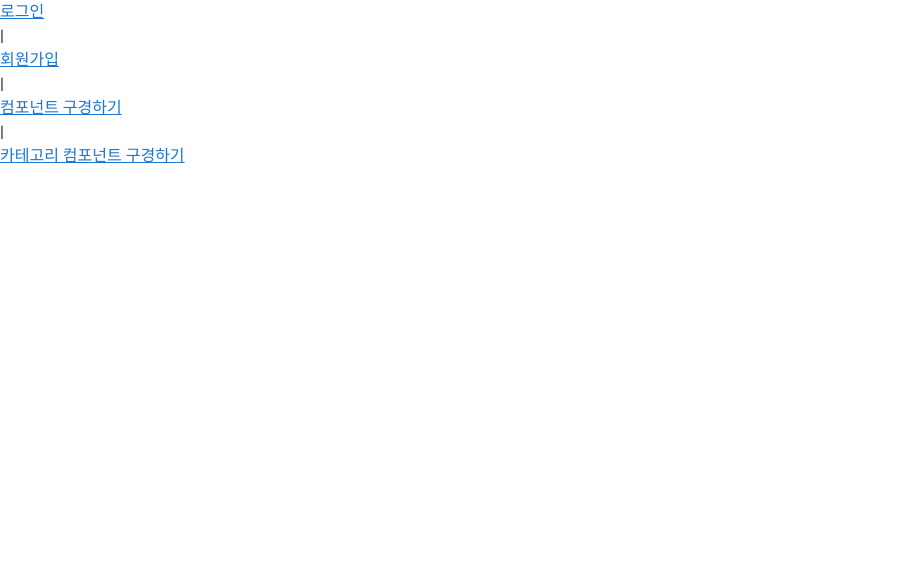
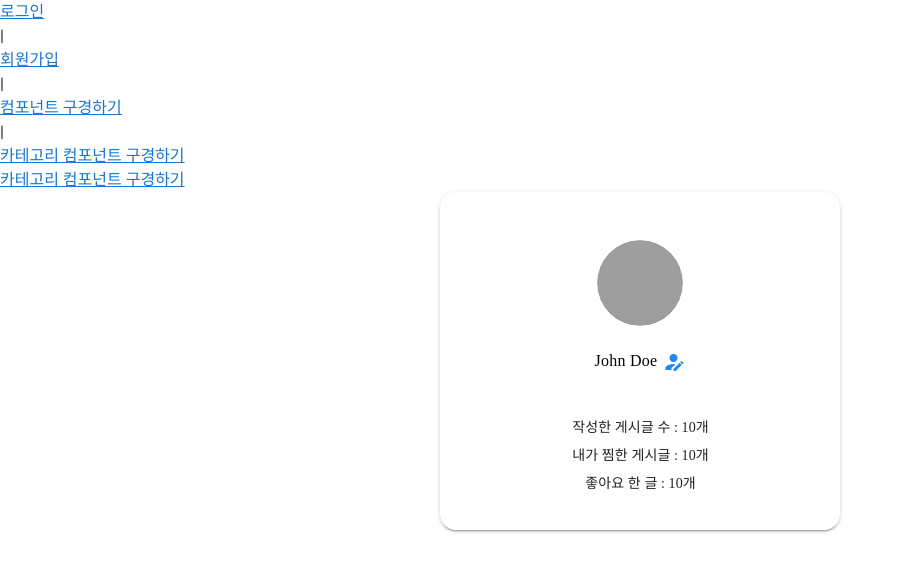
Before and after one commit to sout1217/what_should_i_eat_today_front, a Vue app: page /components2 in a window 1280 px wide. Shown: the top 572 px of the page, without its empty margins (0-904 px from the left). Built offline with nearby package versions, Linux system fonts and the light colour scheme; grey boxes are pictures that could not be loaded; what mdi-vue, vue-toast-notification would draw is missing.

Commit message:
Feat Profile 개발 완료

```diff
--- a/src/App.vue
+++ b/src/App.vue
@@ -4,6 +4,7 @@
     <router-link to="/signup">회원가입 </router-link> |
     <router-link to="/components">컴포넌트 구경하기</router-link> |
     <router-link to="/category">카테고리 컴포넌트 구경하기</router-link>
+    <router-link to="/components2">카테고리 컴포넌트 구경하기</router-link>
 
     <v-main>
       <router-view />
--- /dev/null
+++ b/src/components/common/profile/Profile.vue
@@ -0,0 +1,117 @@
+<template>
+  <v-container>
+    <v-row justify="space-around">
+      <v-card width="400" class="pa-8" style="border-radius: 16px">
+        <!--<v-img
+          height="200px"
+          src="https://cdn.pixabay.com/photo/2020/07/12/07/47/bee-5396362_1280.jpg"
+        ></v-img>-->
+        <v-card-title class="black--text flex-column">
+          <v-avatar size="86" class="mb-4">
+            <img
+              alt="user"
+              src="https://cdn.pixabay.com/photo/2020/06/24/19/12/cabbage-5337431_1280.jpg"
+            />
+          </v-avatar>
+          <p class="pa-2">
+            John Doe
+            <v-icon
+              normal
+              color="darken-2"
+              class="brand-primary-blue h3"
+              @click="editProfile"
+            >
+              mdi-account-edit
+            </v-icon>
+          </p>
+        </v-card-title>
+
+        <v-card-actions class="black--text pa-0 flex-column">
+          <v-btn color="lighten-2" text small @click="myPost">
+            <v-card-text calss="b3 black--text">
+              작성한 게시글 수 : 10개
+            </v-card-text>
+          </v-btn>
+        </v-card-actions>
+        <v-card-actions class="black--text pa-0 flex-column">
+          <v-btn color="lighten-2" text small @click="myFavorite">
+            <v-card-text calss="b3 black--text">
+              내가 찜한 게시글 : 10개
+            </v-card-text>
+          </v-btn>
+        </v-card-actions>
+
+        <v-card-actions class="black--text pa-0 flex-column">
+          <v-btn color="lighten-2" text small @click="like">
+            <v-card-text calss="b3 black--text">
+              좋아요 한 글 : 10개
+            </v-card-text>
+          </v-btn>
+        </v-card-actions>
+        <!--<v-card-text>
+          <div class="font-weight-bold ml-8 mb-2">Today</div>
+
+          <v-timeline align-top dense>
+            <v-timeline-item
+              v-for="message in messages"
+              :key="message.time"
+              :color="message.color"
+              small
+            >
+              <div>
+                <div class="font-weight-normal">
+                  <strong>{{ message.from }}</strong> @{{ message.time }}
+                </div>
+                <div>{{ message.message }}</div>
+              </div>
+            </v-timeline-item>
+          </v-timeline>
+        </v-card-text>-->
+      </v-card>
+    </v-row>
+  </v-container>
+</template>
+
+<script>
+export default {
+  name: 'Profile',
+  data: () => ({
+    messages: [
+      {
+        from: 'You',
+        message: `Sure, I'll see you later.`,
+        time: '10:42am',
+        color: 'deep-purple lighten-1',
+      },
+      {
+        from: 'John Doe',
+        message: 'Yeah, sure. Does 1:00pm work?',
+        time: '10:37am',
+        color: 'green',
+      },
+      {
+        from: 'You',
+        message: 'Did you still want to grab lunch today?',
+        time: '9:47am',
+        color: 'deep-purple lighten-1',
+      },
+    ],
+  }),
+  methods: {
+    editProfile() {
+      console.log('profile')
+    },
+    myPost() {
+      console.log('post')
+    },
+    like() {
+      console.log('like')
+    },
+    myFavorite() {
+      console.log('favorite')
+    },
+  },
+}
+</script>
+
+<style scoped></style>
--- a/src/routes/index.js
+++ b/src/routes/index.js
@@ -21,8 +21,8 @@ export default new VueRouter({
       component: () => import('@/views/ComponentPage.vue'),
     },
     {
-      path: '/category',
-      component: () => import('@/components/admin/layout/AdminMenu'),
+      path: '/components2',
+      component: () => import('@/views/ComponentPage2.vue'),
     },
   ],
 })
--- /dev/null
+++ b/src/views/ComponentPage2.vue
@@ -0,0 +1,16 @@
+<template>
+  <div>
+    <Profile></Profile>
+  </div>
+</template>
+
+<script>
+import Profile from '@/components/common/profile/Profile'
+
+export default {
+  name: 'ComponentPage2',
+  components: { Profile },
+}
+</script>
+
+<style scoped></style>
```
